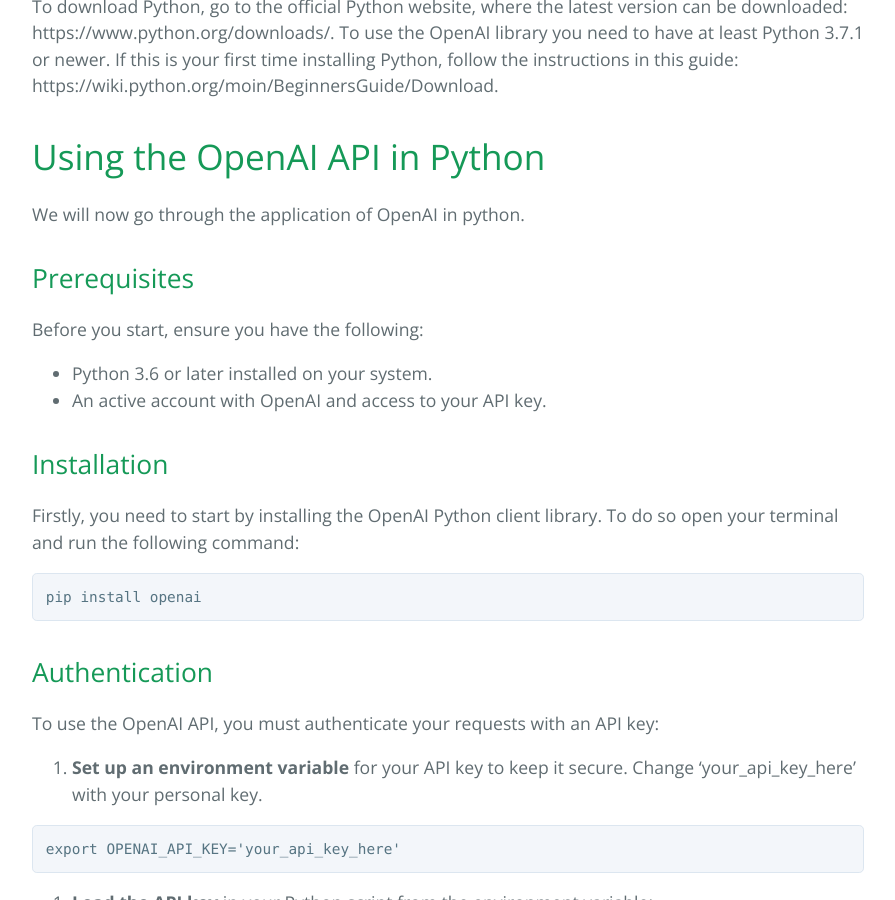
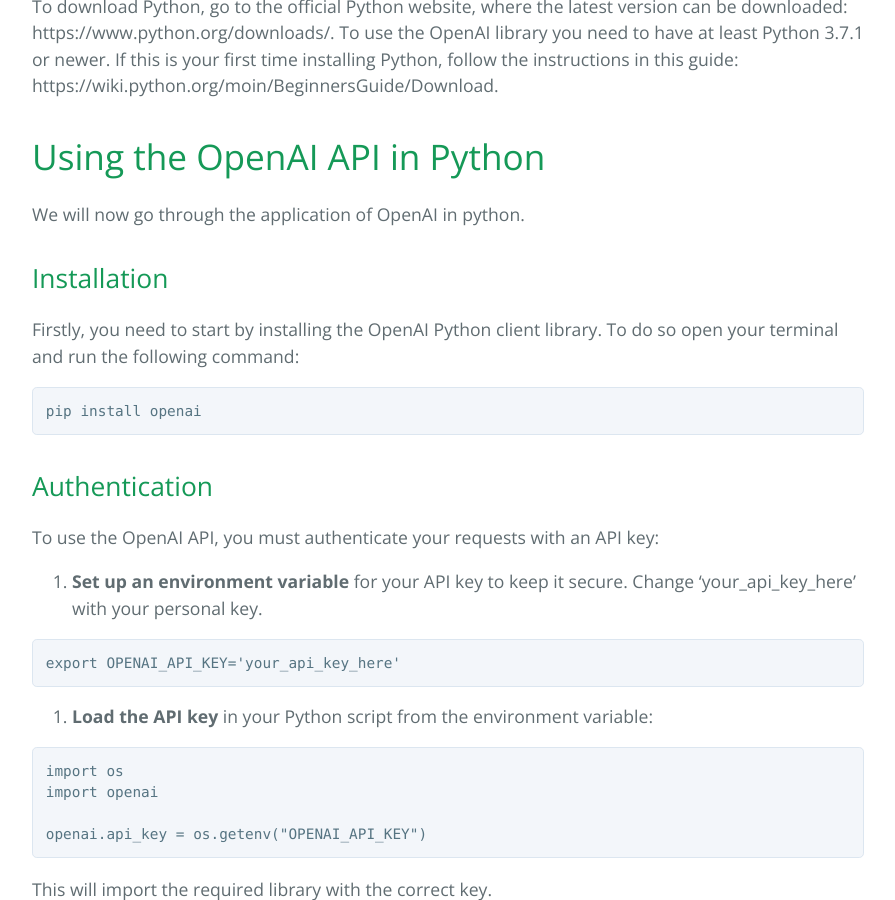
Before and after one commit to learning-software-engineering/learning-software-engineering.github.io, a Jekyll site: the page built from Topics/Software_Engineering/OpenAI_On_Python.md, in a window 1280 px wide and 900 px high, scrolled down 821 px. Shown: the whole window, without its empty margins (192-1087 px from the left). Built offline with Jekyll 4.4.1, drawn with Linux system fonts in a browser that asks for light colours; our own code applies the rules of GitHub Pages for plain Markdown files.

Commit message:
Update OpenAI_On_Python.md
Here is a the remove pre requisites part

```diff
--- a/Topics/Software_Engineering/OpenAI_On_Python.md
+++ b/Topics/Software_Engineering/OpenAI_On_Python.md
@@ -16,12 +16,6 @@
 # Using the OpenAI API in Python
 
 We will now go through the application of OpenAI in python.
-
-## Prerequisites
-
-Before you start, ensure you have the following:
-- Python 3.6 or later installed on your system.
-- An active account with OpenAI and access to your API key.
 
 ## Installation
 
```
